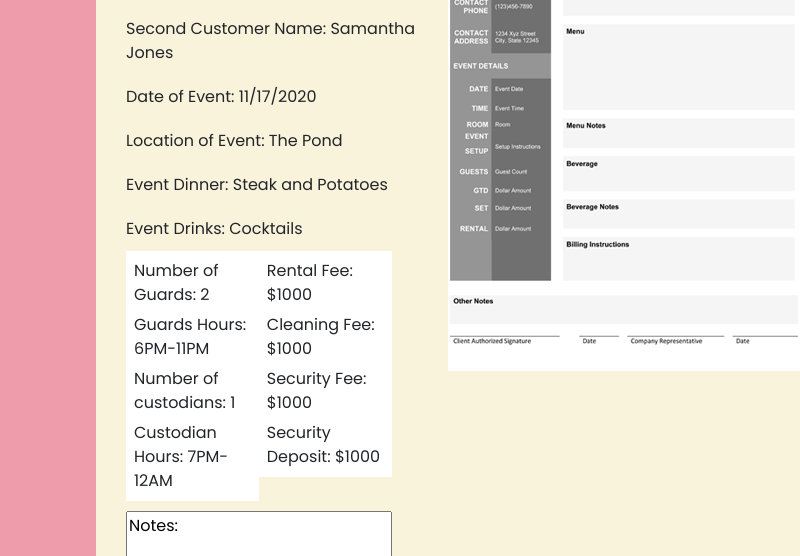
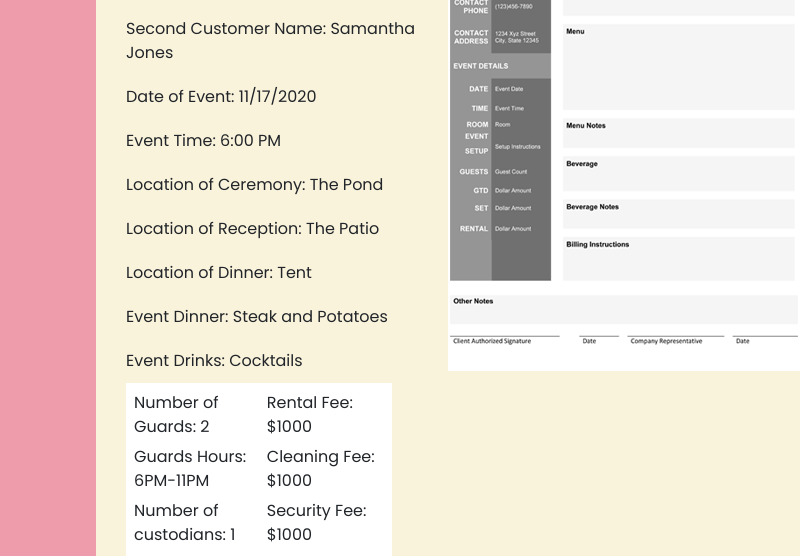
Before and after one commit to EldritchCrow/MITRProject, an Electron app: page Public/form.html in a window 800 px wide. Shown: the part 244-800 px from the top of the page. Drawn offline with nearby package versions, Linux system fonts and the light colour scheme.

Commit message:
Added Locations and event time

```diff
--- a/Public/Resources/fonaApp.js
+++ b/Public/Resources/fonaApp.js
@@ -156,7 +156,7 @@ function EventLocation() {
     return {
         Location: [
             {
-                location: "The Pond",
+                location: ["The Pond", "The Patio", "Tent"]
             },
             {
                 location: "The Veranda",
@@ -309,3 +309,13 @@ function CleaningFee(){
         ]
     }
 }
+function EventTime(){
+    //This will have the Time of the event
+    return{
+        EventTime: [
+            {
+                time: "6:00 PM",
+            }
+        ]
+    }
+}
--- a/Public/form.html
+++ b/Public/form.html
@@ -33,7 +33,10 @@
         <div class="formData" id="formCustomerNameHolder"></div>
         <div class="formData" id="formCustomerNameHolder2">Second Customer Name: Samantha Jones</div>
         <div class="formData" id="formDateHolder"></div>
-        <div class="formData" id="formLocationHolder"></div>
+        <div class="formData" id="formEventTime"></div>
+        <div class="formData" id="formLocationCeremonyHolder"></div>
+        <div class="formData" id="formLocationReceptionHolder"></div>
+        <div class="formData" id="formLocationDinnerHolder"></div>
         <div class="formData" id="formDinner">Event Dinner: Steak and Potatoes</div>
         <div class="formData" id="formDrinks">Event Drinks: Cocktails</div>
         <div id="workInfo">
@@ -61,12 +64,17 @@
           var cleaningFeeEvent = CleaningFee();
           var securityFeeEvent = SecurityFee();
           var securityDepositEvent = SecurityDeposit();
+          var EventTimeEvent = EventTime();
           var container = document.getElementById("formEventNameHolder");
           container.innerHTML+='<div id="formEventName">'+ event.partyName[0].name +'</div>';
           container = document.getElementById("formCustomerNameHolder");
           container.innerHTML+='<div id="formCustomerName">Customer Name: '+ customer.Customer[0].fName + ' ' + customer.Customer[0].lName +'</div>';
-          container = document.getElementById("formLocationHolder");
-          container.innerHTML+='<div id="formEventLocation">Location of Event: '+ locationOfEvent.Location[0].location +'</div>';
+          container = document.getElementById("formLocationCeremonyHolder");
+          container.innerHTML+='<div id="formCeremonyLocation">Location of Ceremony: '+ locationOfEvent.Location[0].location[0] +'</div>';
+          container = document.getElementById("formLocationReceptionHolder");
+          container.innerHTML+='<div id="formReceptionLocation">Location of Reception: '+ locationOfEvent.Location[0].location[1] +'</div>';
+          container = document.getElementById("formLocationDinnerHolder");
+          container.innerHTML+='<div id="formDinnerLocation">Location of Dinner: '+ locationOfEvent.Location[0].location[2] +'</div>';
           container = document.getElementById("formDateHolder");
           container.innerHTML+='<div id="formEventDate">Date of Event: '+ date.Date[0].date +'</div>';
           container = document.getElementById("formNumberOfGuardsHolder");
@@ -81,6 +89,8 @@
           container.innerHTML+='<div id="formEventSecurityFee">Security Fee: '+ securityFeeEvent.SecurityFee[0].fee +'</div>';
           container = document.getElementById("formsecurityDepositHolder");
           container.innerHTML+='<div id="formEventsecurityDeposit">Security Deposit: '+ securityDepositEvent.SecurityDeposit[0].fee +'</div>';
+          container = document.getElementById("formEventTime");
+          container.innerHTML+='<div id="formEventTime">Event Time: '+ EventTimeEvent.EventTime[0].time +'</div>';
         </script>
    </div>
 		<div class="split right">
```
